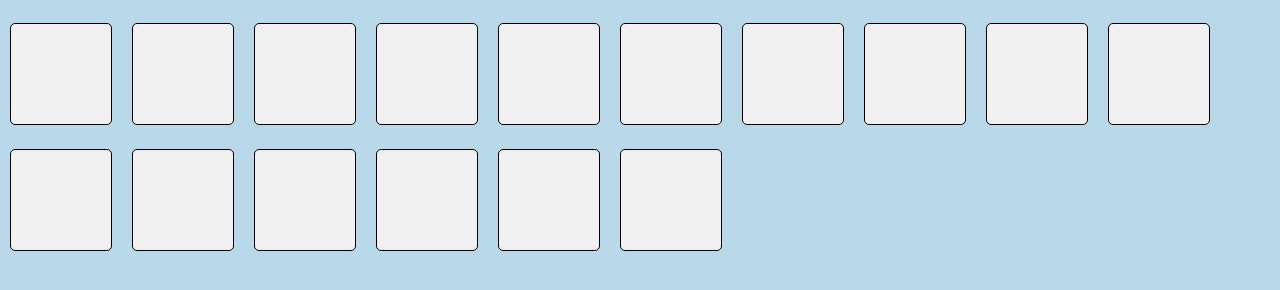
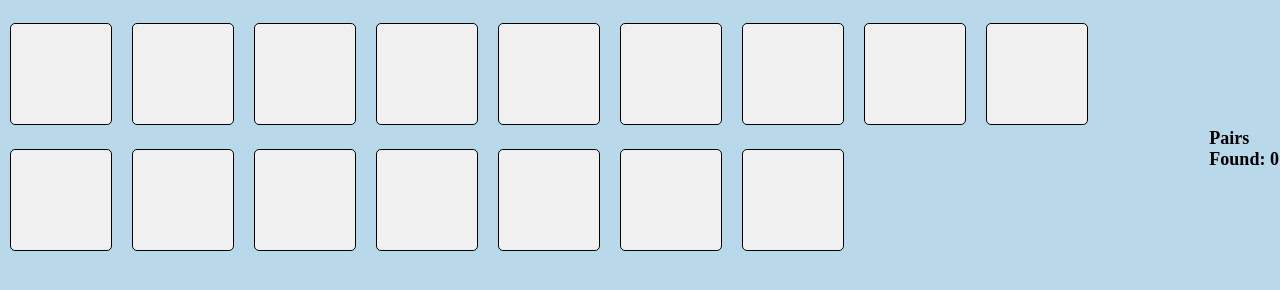
Before and after one commit to mhiggins8450/childrens-memory, a plain HTML site: page index.html in a window 1280 px wide. Shown: the part 50-340 px from the top of the page. Drawn offline with Linux system fonts and the light colour scheme.

Commit message:
Added and stylized pairs counter

```diff
--- a/index.html
+++ b/index.html
@@ -10,6 +10,7 @@
     <h1 class="game-title">Children's Memory Game</h1>
     <div class="memory-game">
         <div class="game-area"></div>
+        <div class="pairing-count" id="pairing-count">Pairs Found: 0</div>
     </div>
     <div id="win-message"></div>
     <script src="script.js"></script>
--- a/script.js
+++ b/script.js
@@ -1,5 +1,6 @@
 document.addEventListener("DOMContentLoaded", function () {
   const gameArea = document.querySelector(".game-area");
+  const pairingCount = document.getElementById("pairing-count");
   let firstBlock = null;
   let secondBlock = null;
   let pairsFound = 0;
@@ -61,6 +62,7 @@
     if (firstImage.src === secondImage.src) {
       // It's a pair
       pairsFound++;
+      pairingCount.innerHTML = `Pairs Found: ${pairsFound}`;
       firstBlock = null;
       secondBlock = null;
 
--- a/style.css
+++ b/style.css
@@ -53,3 +53,26 @@
   transition: transform .5s;
   transform-style: preserve-3d;
 }
+
+.pairing-count {
+  font-size: 18px;
+  font-weight: bold;
+  margin-top: 20px;
+}
+/*
+.result-message {
+  font-size: 24px;
+  margin-top: 20px;
+  font-weight: bold;
+}
+
+.score-board {
+  display: flex;
+  justify-content: space-around;
+  margin-top: 20px;
+}
+
+.player {
+  font-size: 16px;
+  font-weight: bold;
+} */
```
